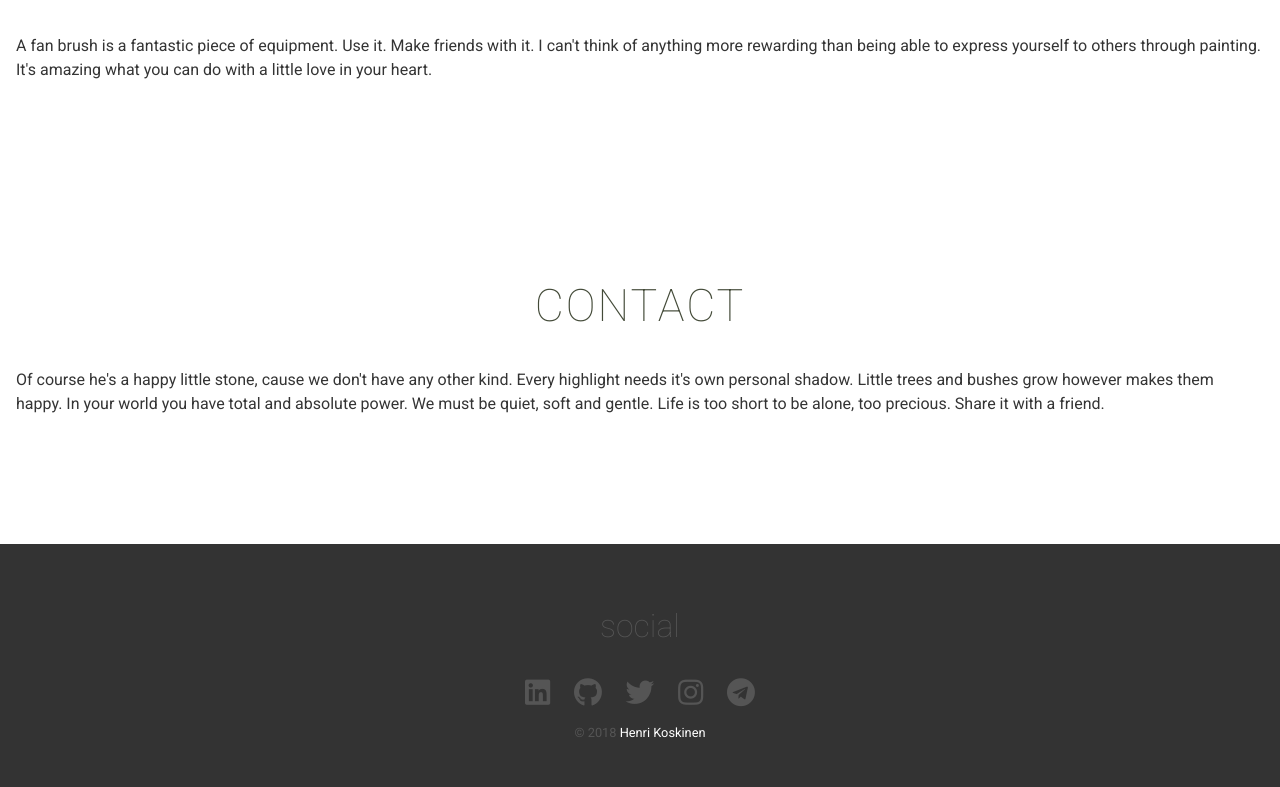
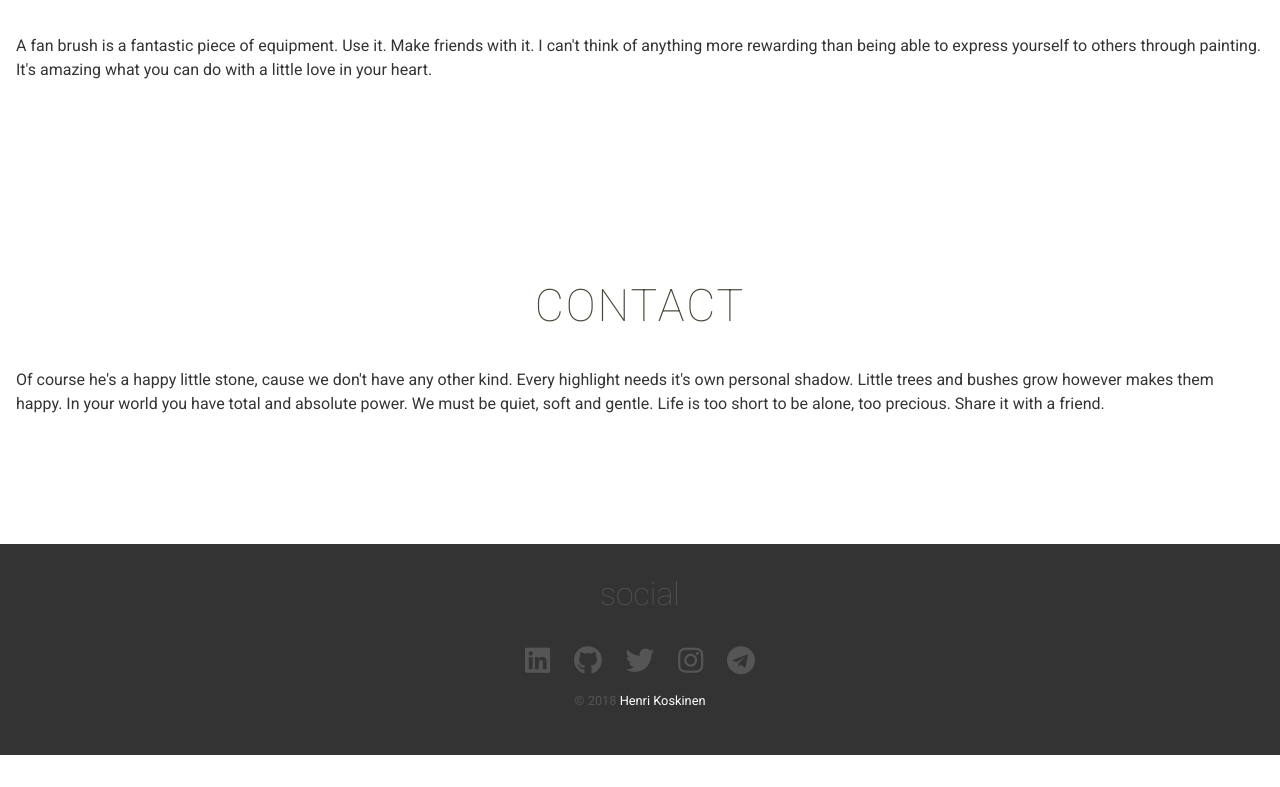
Before and after one commit to hkoskinen/home, a website: page src/index.html in a window 1280 px wide. Shown: the part 1995-2782 px from the top of the page. After the commit the page ends 2750 px from the top, so only its background shows below. Drawn offline with nearby package versions, Linux system fonts and the light colour scheme; files that its build step writes are made by us from their sources.

Commit message:
Fix margin

```diff
--- a/src/index.html
+++ b/src/index.html
@@ -8,7 +8,7 @@
   <meta name="description" content="Henri Koskinen">
   <meta name="viewport" content="width=device-width, initial-scale=1, shrink-to-fit=no">
 
-  <meta name="theme-color" content="#555">
+  <meta name="theme-color" content="#111">
 
   <!-- social -->
   <meta property="og:type" content="website">
--- a/src/scss/_footer.scss
+++ b/src/scss/_footer.scss
@@ -6,6 +6,7 @@
     color: #555;
     text-align: center;
     text-transform: lowercase;
+    margin-top: 0;
   }
   .social-links {
     list-style: none;
```
